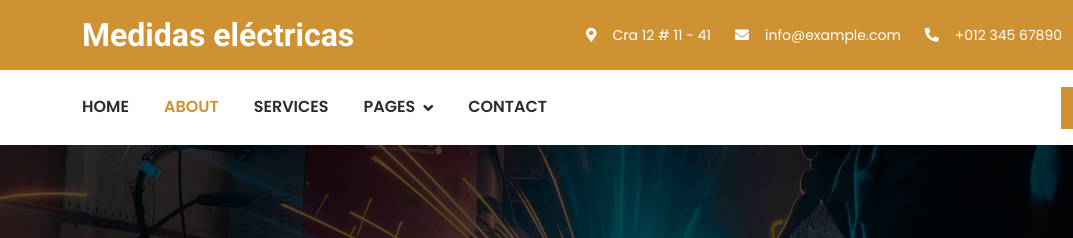
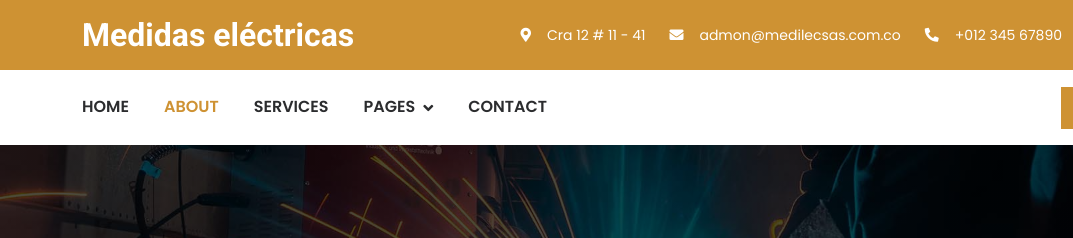
Before and after one commit to Medilec/pag-web, a plain HTML site: page about.html in a window 1280 px wide. Shown: the top 238 px of the page, 0-1073 px from the left. Drawn offline with nearby package versions, Linux system fonts and the light colour scheme.

Commit message:
Prueba ce commit3

```diff
--- a/about.html
+++ b/about.html
@@ -50,7 +50,7 @@
                 </a>
                 <div class="ms-auto d-flex align-items-center">
                     <small class="ms-4"><i class="fa fa-map-marker-alt me-3"></i>Cra 12 # 11 - 41</small>
-                    <small class="ms-4"><i class="fa fa-envelope me-3"></i>info@example.com</small>
+                    <small class="ms-4"><i class="fa fa-envelope me-3"></i>admon@medilecsas.com.co</small>
                     <small class="ms-4"><i class="fa fa-phone-alt me-3"></i>+012 345 67890</small>
                     <div class="ms-3 d-flex">
                         <a class="btn btn-sm-square btn-light text-primary ms-2" href=""><i
```
